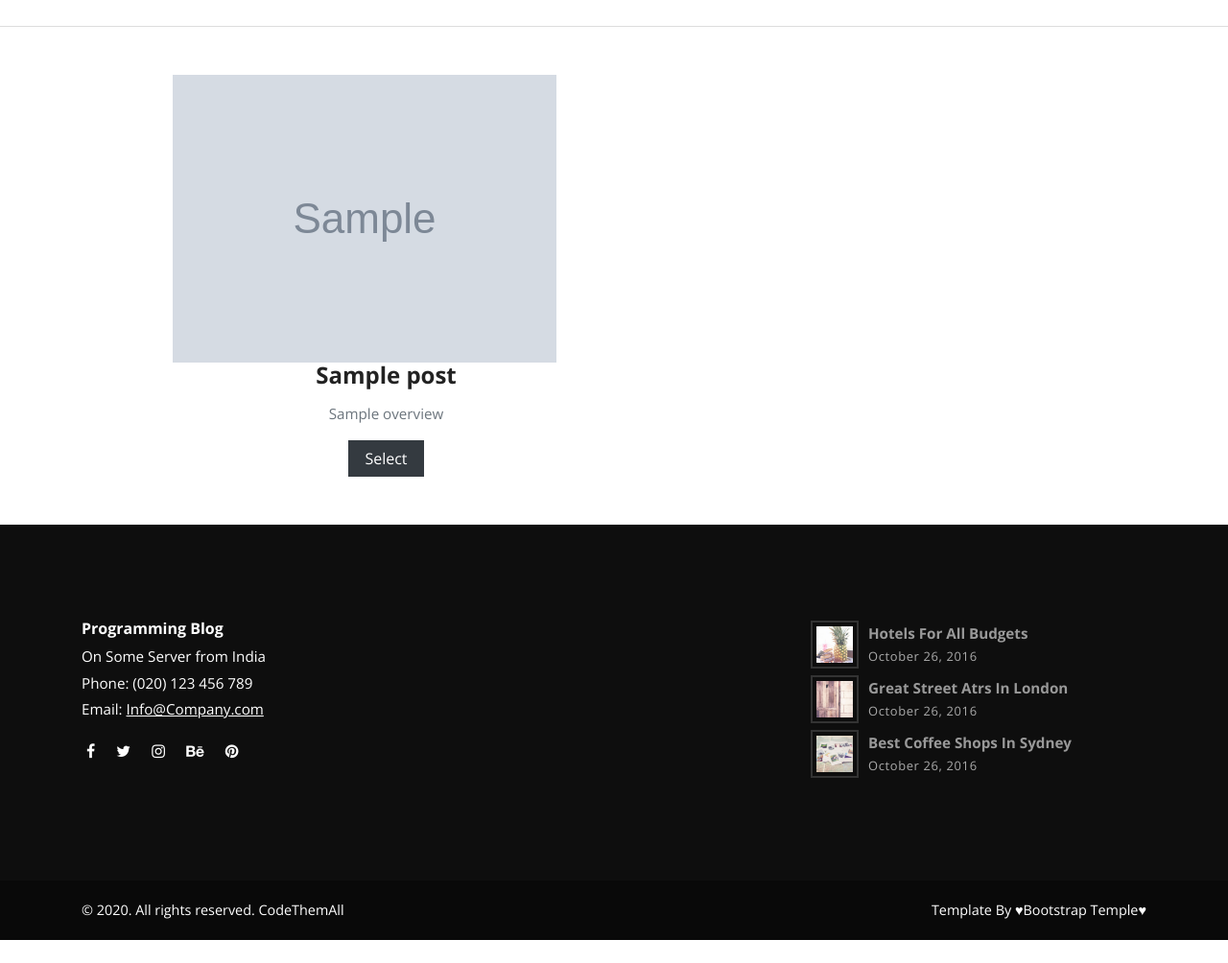
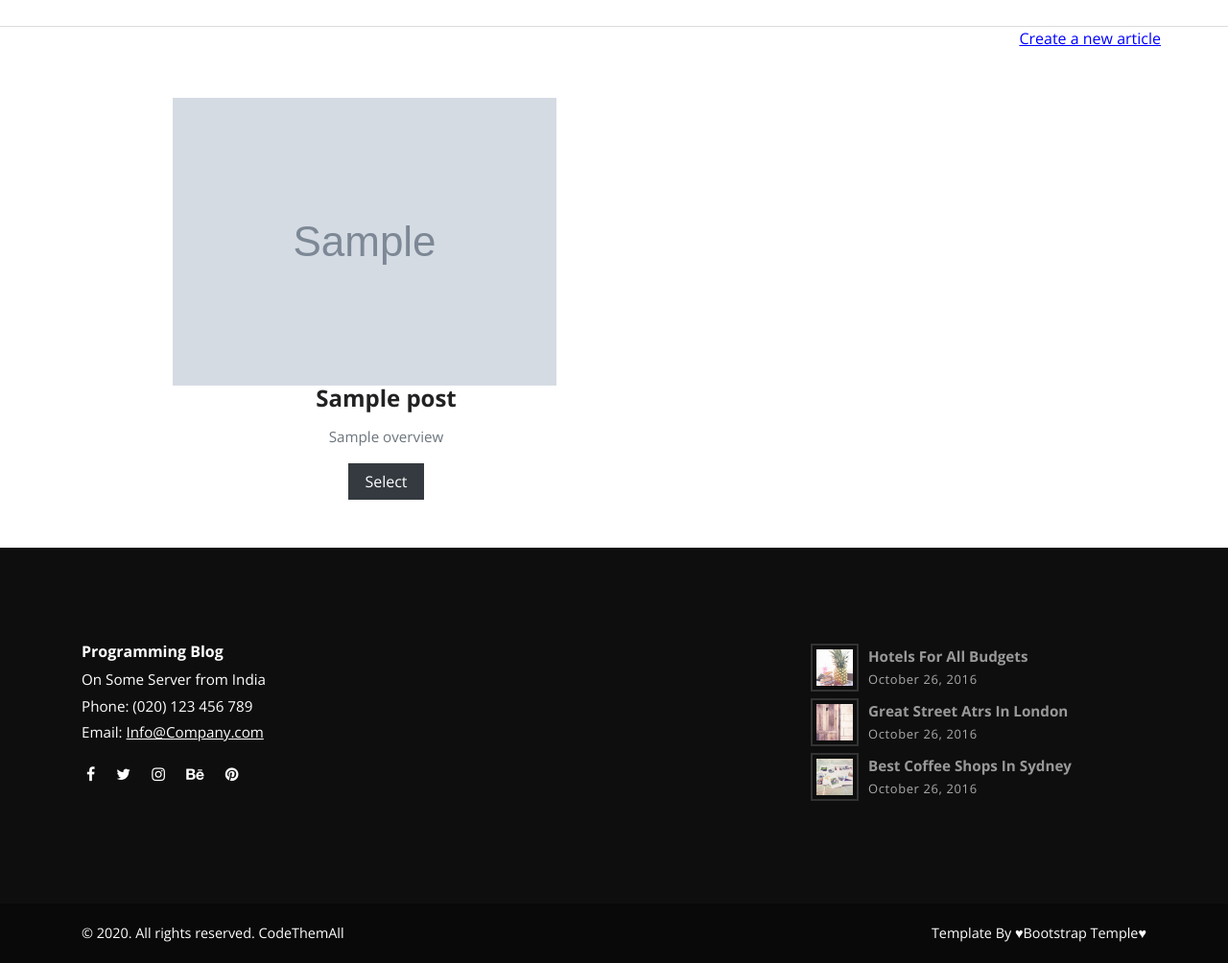
Before and after one commit to harishbisht29/blog, a Django app: template post/templates/templates/template_picker.html in a window 1280 px wide. Shown: the part 329-1333 px from the top of the page at 96% size. Before the commit the page ends 1309 px from the top, so only its background shows below. Run offline with Django 3.2, Linux system fonts and the light colour scheme; the template is opened without the code that fills it: most values are stand-ins (such as "Sample title", 1, 10 or a date in 2020); grey boxes marked "Sample" are stand-in pictures; some libraries are stand-ins or nearby versions.

Commit message:
create new page link and confirm post delete popup

```diff
--- a/post/templates/templates/template_picker.html
+++ b/post/templates/templates/template_picker.html
@@ -2,7 +2,8 @@
 {% load crispy_forms_tags %}
 {% block content %}
 <div class="container">
-  <div class="row">
+  <div class="row" style="flex-direction: column;">
+    <a style="text-decoration:underline; color: blue; cursor: pointer; text-align: end;" href="{% url 'post_create' %}">Create a new article</a>
     <!-- Latest Posts -->
     <main class="posts-listing col-lg-10" style="margin:auto; padding-bottom: 0;">
       <div class="container">
--- a/templates/header.html
+++ b/templates/header.html
@@ -41,7 +41,7 @@
 
           </li>
           {% else %}
-          <li class="nav-item"><a href="{% url 'post_create' %}" class="nav-link ">Create</a>
+          <li class="nav-item"><a href="{% url 'post_template_picker' %}" class="nav-link ">Create</a>
           <li class="nav-item"><a href="{% url 'signout-url' %}" class="nav-link ">Logout</a>
           <li class="nav-item"><a href="{% url 'post_list' %}" class="nav-link"><i class="fa fa-user"
                 aria-hidden="true"></i></a>
```
Also changed, not shown: post/templates/templates/post.html (+17 -5 lines), post/urls.py (+8 -2 lines), static_in_env/js/custom.js (added).
